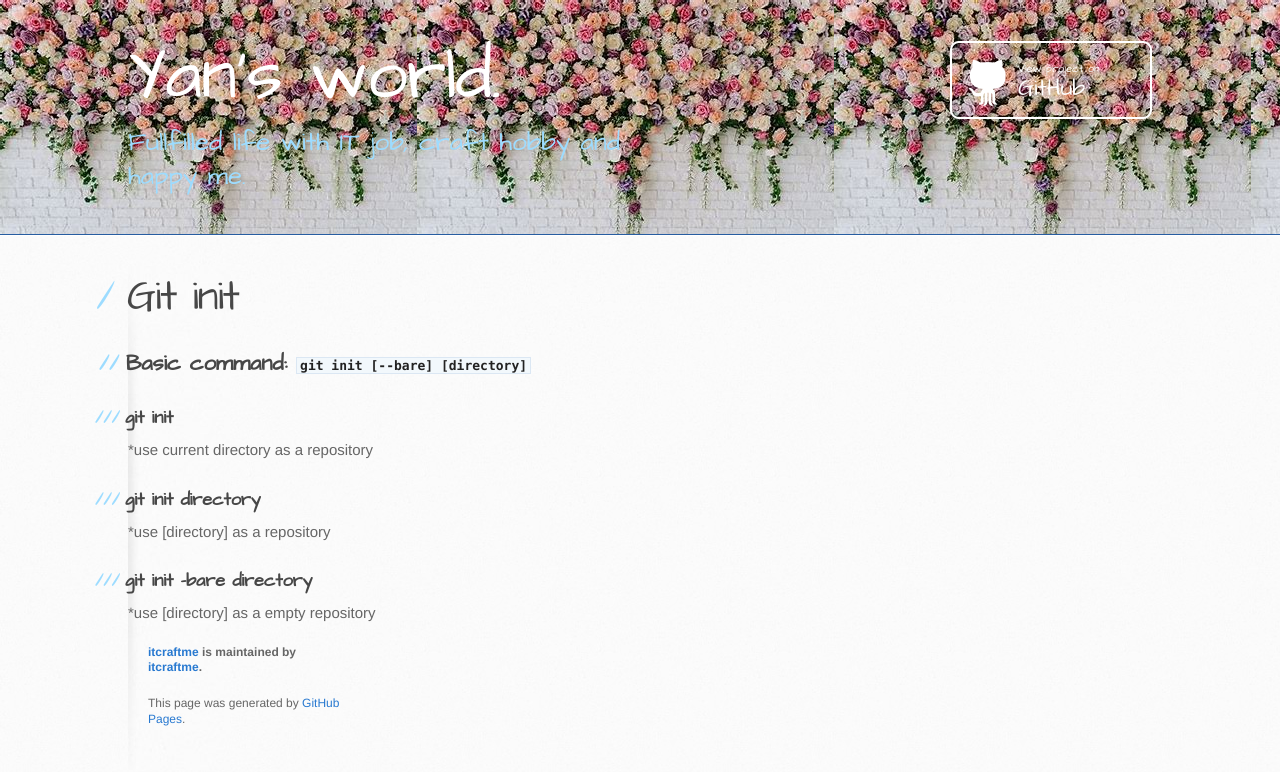
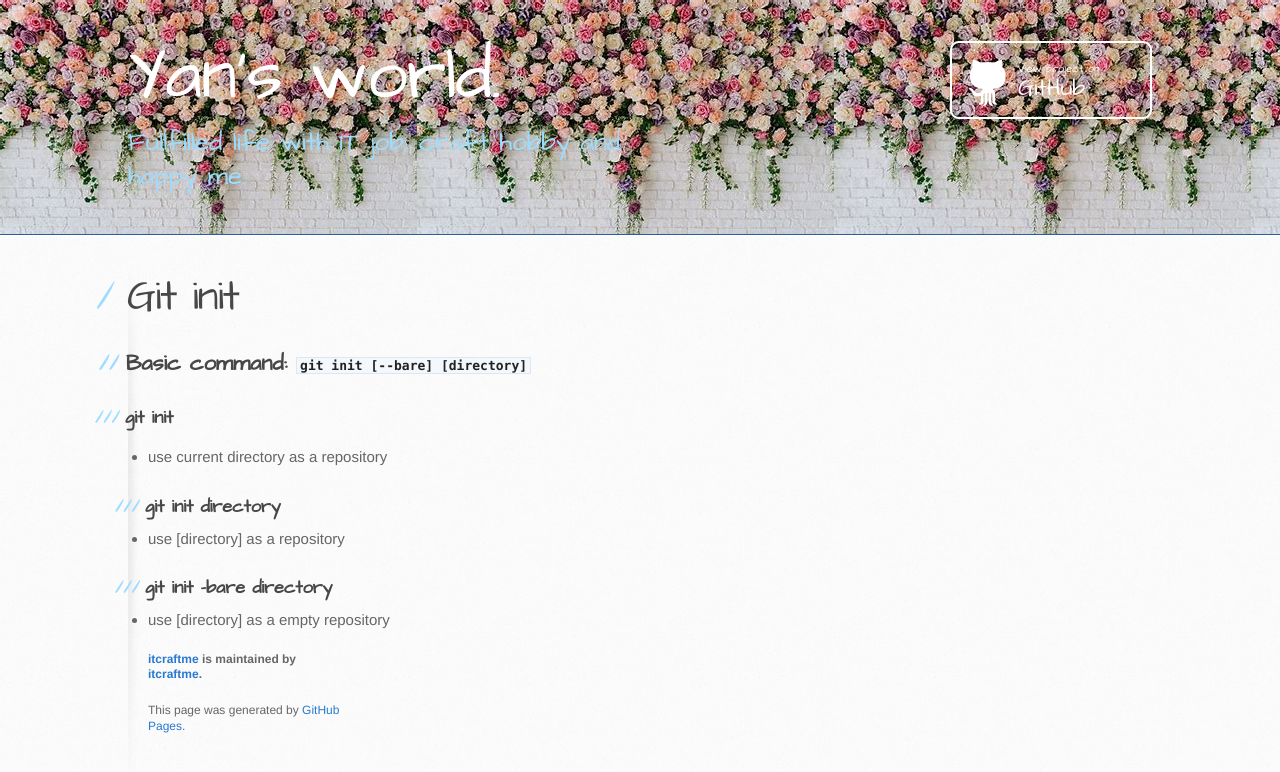
Before and after one commit to itcraftme/itcraftme, a Jekyll site: the page built from docs/it/git.md, in a window 1280 px wide. Shown: the top 772 px of the page. Built offline with Jekyll 4.4.1, drawn with Linux system fonts in a browser that asks for light colours; our own code applies the rules of GitHub Pages for plain Markdown files.

Commit message:
Update git.md
correct format problem

```diff
--- a/docs/it/git.md
+++ b/docs/it/git.md
@@ -1,8 +1,8 @@
 # Git init
 ## Basic command: `git init [--bare] [directory]`
 ### git init
-*use current directory as a repository
+- use current directory as a repository
 ### git init directory
-*use [directory] as a repository
+- use [directory] as a repository
 ### git init --bare directory
-*use [directory] as a empty repository
+- use [directory] as a empty repository
```
